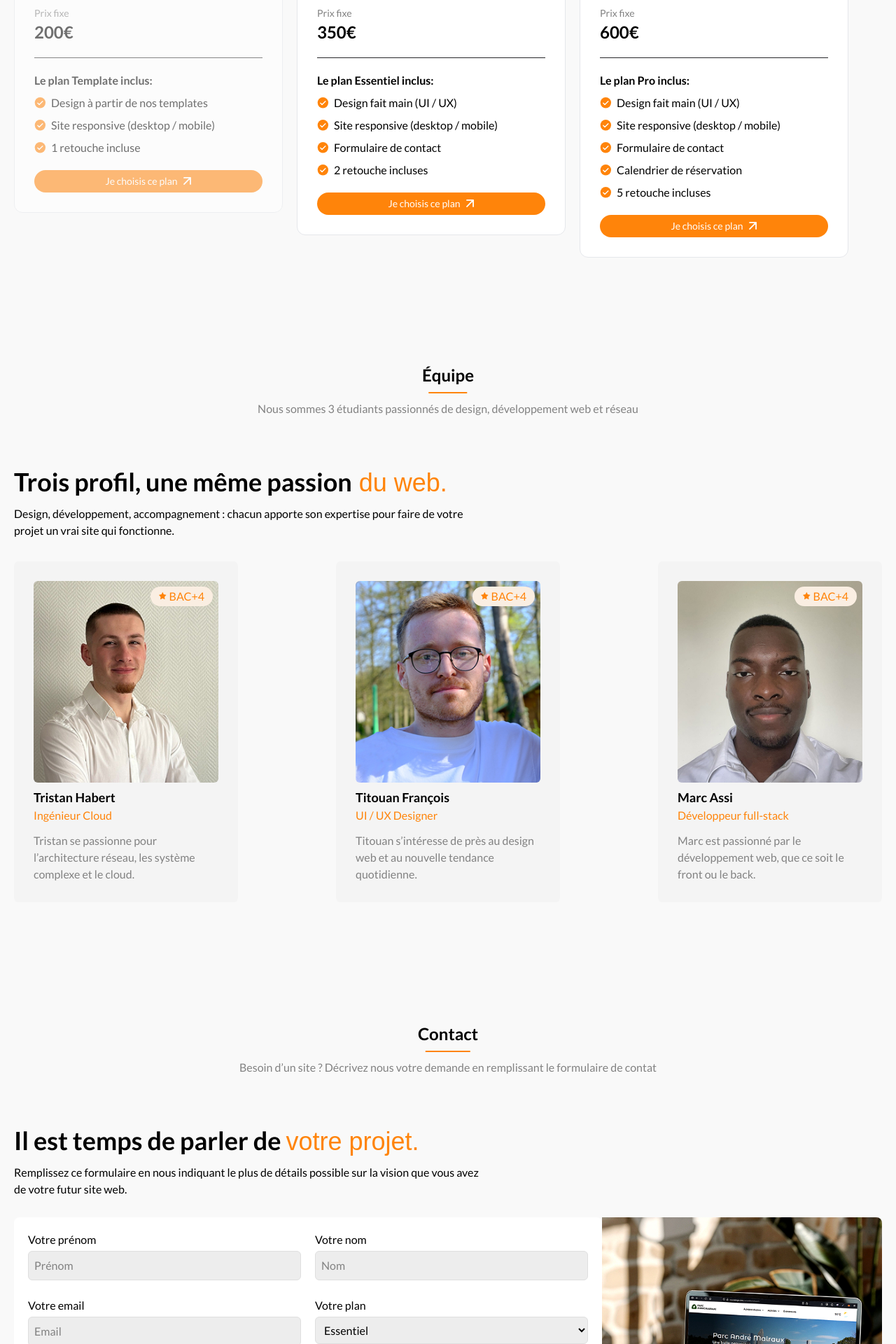
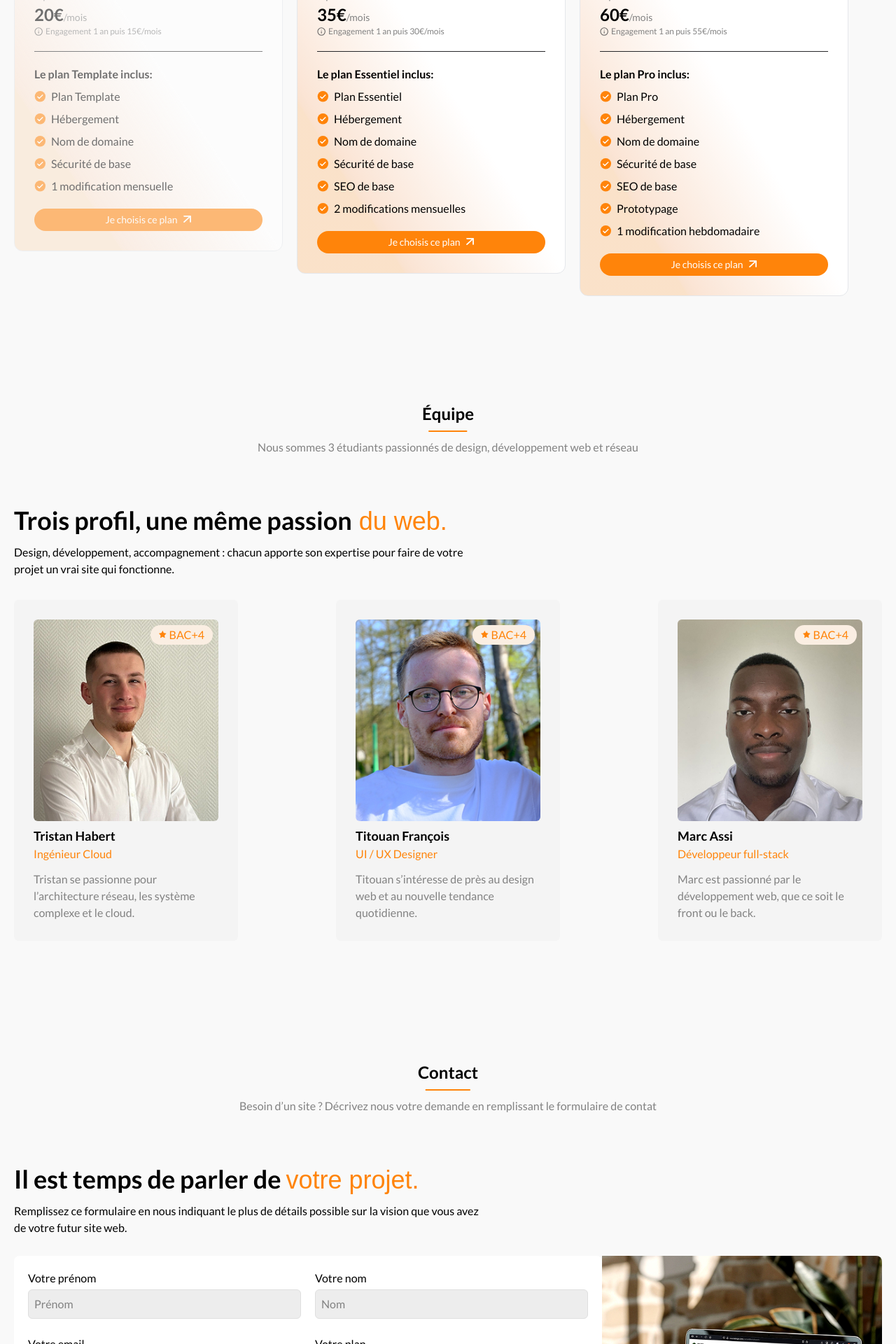
Before and after one commit to arizona-08/wapycloud, a Next.js app: page / in a window 1280 px wide. Shown: the part 3780-5700 px from the top of the page at 70% size. Built offline with nearby package versions, Linux system fonts and the light colour scheme; a web font is replaced by a local one.

Commit message:
Petite corretions de style + ajout de pré-sélection d'offre depuis les Offer Cards

```diff
--- a/app/components/ContactForm.tsx
+++ b/app/components/ContactForm.tsx
@@ -1,17 +1,25 @@
 'use client'
 import Image from 'next/image';
-import React from 'react'
+import React, { useEffect } from 'react'
 import axios from 'axios';
+import { useOffer } from './Context/OfferProvider';
+import { Offer } from './Context/OfferContext';
 
-interface ContactFormProps {
-  selectedOffer: string
+interface ContactFormCredentials{
+  firstname: string;
+  lastname: string;
+  email: string;
+  plan: string | Offer;
+  message: string;
 }
-function ContactForm({selectedOffer}: ContactFormProps) {
-  const [credentials, setCredentials] = React.useState({
+
+function ContactForm() {
+  const {offer, switchOffer} = useOffer();
+  const [credentials, setCredentials] = React.useState<ContactFormCredentials>({
     firstname: '',
     lastname: '',
     email: '',
-    plan: selectedOffer,
+    plan: offer,
     message: ''
   });
 
@@ -23,6 +31,11 @@ function ContactForm({selectedOffer}: ContactFormProps) {
     "Essentiel +",
     "Pro +",
   ]
+
+  useEffect(() => {
+    setCredentials((prev) => ({ ...prev, plan: offer }));
+  }, [offer]);
+
 
   async function handleSubmit(event: React.FormEvent<HTMLFormElement>) {
     event.preventDefault();
@@ -91,10 +104,15 @@ function ContactForm({selectedOffer}: ContactFormProps) {
               id="plan_select"
               className="w-full p-2 border border-[#DFDFDF] bg-custom-background-gray placeholder:text-custom-text-gray rounded-md outline-none"
               value={credentials.plan}
-              onChange={(e) => setCredentials({ ...credentials, plan: e.target.value })}
+              onChange={(e) => {
+                const value = e.target.value as Offer;
+                setCredentials({ ...credentials, plan: value });
+                switchOffer(value); // 🔥 mise à jour du contexte aussi
+              }}
               required
             >
-              {plans.map((plan, index) => (
+              {plans.map((plan, index) => !plan.startsWith('Template') && (
+
                 <option key={index} value={plan}>
                   {plan}
                 </option>
--- /dev/null
+++ b/app/components/Context/OfferContext.ts
@@ -0,0 +1,10 @@
+import React, { createContext } from "react";
+
+export type Offer = "Template" | "Essentiel" | "Pro" | "Template +" | "Essentiel +" | "Pro +";
+
+interface OfferContextType {
+  offer: Offer;
+  switchOffer: (offerTitle: Offer) => void;
+}
+
+export const Offercontext = createContext<OfferContextType | undefined>(undefined);
--- /dev/null
+++ b/app/components/Context/OfferProvider.tsx
@@ -0,0 +1,25 @@
+'use client';
+import React, { useContext } from 'react'
+import { Offer, Offercontext } from './OfferContext';
+
+function OfferProvider({children}: {children: React.ReactNode}) {
+  const [offer, setOffer] = React.useState<Offer>("Essentiel +");
+
+  const switchOffer = function(offerTitle: Offer) {
+    setOffer(offerTitle);
+  }
+
+  return (
+    <Offercontext.Provider value={{ offer, switchOffer }}>
+      {children}
+    </Offercontext.Provider>
+  )
+}
+
+export const useOffer = () => {
+  const context = useContext(Offercontext);
+  if (!context) throw new Error("useTheme must be used within a ThemeProvider");
+  return context;
+};
+
+export default OfferProvider
--- a/app/components/PrestationCard/PrestationCard.tsx
+++ b/app/components/PrestationCard/PrestationCard.tsx
@@ -6,7 +6,7 @@ interface PresentationCardProps {
 }
 function PrestationCard({ children }: PresentationCardProps) {
   return (
-    <div className="bg-custom-background-gray p-7 rounded-xl min-w-60 max-w-80 md:flex-1">
+    <div className="bg-custom-background-gray p-7 rounded-xl min-w-60 max-w-80 h-full md:flex-1">
       {children}
     </div>
   )
--- a/app/components/PrestationCard/PrestationImage.tsx
+++ b/app/components/PrestationCard/PrestationImage.tsx
@@ -15,7 +15,7 @@ function PrestationImage({ imgSrc, alt }: PrestationImageProps) {
         width={0}
         height={0}
         sizes="100vw"
-        style={{ width: '100%', height: 'auto' }}
+        style={{ width: '100%', height: '135px' }}
       />
     </div>
   )
--- a/app/components/offers/OfferCard.tsx
+++ b/app/components/offers/OfferCard.tsx
@@ -3,6 +3,8 @@ import OfferIndicator from './OfferIndicator'
 import OfferTitle from './OfferTitle'
 import Image from 'next/image';
 import Link from 'next/link';
+import { useOffer } from '../Context/OfferProvider';
+import { Offer } from '../Context/OfferContext';
 
 interface OfferCardProps{
   title: string;
@@ -14,10 +16,10 @@ interface OfferCardProps{
   features: string[];
   features_pro: string[];
   isSubscribing: boolean;
-  setOffer: (offer: string) => void;
 }
 
-function OfferCard({title, plan, description, price, price_per_month, price_per_month_after_one_year, features, features_pro, isSubscribing, setOffer}: OfferCardProps) {
+function OfferCard({title, plan, description, price, price_per_month, price_per_month_after_one_year, features, features_pro, isSubscribing}: OfferCardProps) {
+  const {switchOffer, offer} = useOffer();
   return (
     <li className={`inline-block min-w-72 w-full max-w-96 rounded-xl border border-gray-200 p-7 transition-all duration-300 ${title == 'Template' ? 'opacity-55' : ''} ${isSubscribing ? 'bg-gradient-to-tr from-primary/20 from-20% to-white to-50%' : 'bg-white'}`}>
       <OfferIndicator offerTitle={title}/>
@@ -72,9 +74,12 @@ function OfferCard({title, plan, description, price, price_per_month, price_per_
         </ul>
       </div>
       <Link
-        onClick={() => setOffer(title + '+')}
+        onClick={() => {
+          const offerTitle = isSubscribing ? title + ' +' : title;
+          switchOffer(offerTitle as Offer);
+        }}
         className="cursor-pointer bg-primary rounded-full text-center text-white py-1.5 text-sm w-full mt-5 flex items-center justify-center gap-2"
-        href={title === 'Template' ? '' : '#contact'}
+        href={title.startsWith('Template') ? '#offres' : '#contact'}
       >
         Je choisis ce plan
         <span className="inline-block w-3 h-3">
--- a/app/components/offers/OfferSwitch.tsx
+++ b/app/components/offers/OfferSwitch.tsx
@@ -16,11 +16,19 @@ function OfferSwitch({
       {/* Capsule animée */}
       <div
         className={`absolute top-1 bottom-1 left-1 w-[calc(50%-4px)] rounded-full bg-primary transition-transform duration-300 ease-in-out ${
-          isSubscription ? 'translate-x-full' : 'translate-x-0'
+          isSubscription ? 'translate-x-0' : 'translate-x-full'
         }`}
       />
 
       {/* Boutons */}
+      <button
+        onClick={triggerSubscribe}
+        className={`cursor-pointer z-10 flex-1 text-center py-2 px-3 text-sm rounded-full transition-colors duration-200 ${
+          isSubscription ? 'text-white font-medium' : 'text-gray-500 font-normal'
+        }`}
+      >
+        Avec abonnement
+      </button>
       <button
         onClick={triggerUnsubscribe}
         className={`cursor-pointer z-10 flex-1 text-center py-2 px-3 text-sm rounded-full transition-colors duration-200 ${
@@ -29,14 +37,6 @@ function OfferSwitch({
       >
         Sans abonnement
       </button>
-      <button
-        onClick={triggerSubscribe}
-        className={`cursor-pointer z-10 flex-1 text-center py-2 px-3 text-sm rounded-full transition-colors duration-200 ${
-          isSubscription ? 'text-white font-medium' : 'text-gray-500 font-normal'
-        }`}
-      >
-        Avec abonnement
-      </button>
     </div>
   );
 }
--- a/app/layout.tsx
+++ b/app/layout.tsx
@@ -2,6 +2,7 @@ import type { Metadata } from "next";
 import "./globals.css";
 import Navbar from "./components/layouts/Navbar";
 import Footer from "./components/layouts/Footer";
+import OfferProvider from "./components/Context/OfferProvider";
 
 export const metadata: Metadata = {
   title: "WapyCloud – Création de sites internet & applications web cloud",
@@ -71,11 +72,13 @@ export default function RootLayout({
     <html lang="fr">
       <head/>
       <body className="relative w-full min-h-screen flex flex-col overflow-x-hidden font-primary bg-body-background">
-        <Navbar />
-        <main className="flex-1 overflow-x-hidden">
-          {children}
-        </main>
-        <Footer />
+        <OfferProvider>
+          <Navbar />
+          <main className="flex-1 overflow-x-hidden">
+            {children}
+          </main>
+          <Footer />
+        </OfferProvider>
       </body>
     </html>
   );
--- a/app/page.tsx
+++ b/app/page.tsx
@@ -8,19 +8,14 @@ import TeamSection from "./sections/TeamSection";
 import React from "react";
 
 export default function Home() {
-  const [pickedOffer, setPickedOffer] = React.useState("Essentiel");
-  function handleSetOffer(offer: string){
-    setPickedOffer(offer)
-  }
-
   return (
     <div className="">
       <HeroSection />
       <AboutUsSection />
       <RealisationsSection />
-      <OfferSection setOffer={handleSetOffer} />
+      <OfferSection/>
       <TeamSection />
-      <ContactSection selectedOffer={pickedOffer} />
+      <ContactSection/>
     </div>
   );
 }
--- a/app/sections/ContactSection.tsx
+++ b/app/sections/ContactSection.tsx
@@ -3,11 +3,8 @@ import Title from '../components/Title'
 import ContactForm from '../components/ContactForm'
 import Image from 'next/image'
 
-interface ContactSectionProps{
-  selectedOffer: string
-}
 
-function ContactSection({selectedOffer}: ContactSectionProps) {
+function ContactSection() {
   return (
     <section id="contact" className="my-28">
       <div className="p-5 max-w-7xl mx-auto">
@@ -24,7 +21,7 @@ function ContactSection({selectedOffer}: ContactSectionProps) {
         </div>
 
         <div className="mt-7 md:flex md:justify-center md:items-stretch">
-          <ContactForm selectedOffer={selectedOffer}/>
+          <ContactForm/>
           <div className="hidden md:block relative flex-1 rounded-tr-lg rounded-br-lg overflow-hidden">
             <Image
               src="/pngs/contact-form-pic.jpg"
--- a/app/sections/OfferSection.tsx
+++ b/app/sections/OfferSection.tsx
@@ -3,13 +3,10 @@ import React from 'react'
 import Title from '../components/Title'
 import OfferCard from '../components/offers/OfferCard'
 import OfferSwitch from '../components/offers/OfferSwitch'
-
-interface OfferSectionProps{
-  setOffer: (offer: string) => void;
-}
+import { Offer } from '../components/Context/OfferContext'
 
 
-function OfferSection({setOffer}: OfferSectionProps) {
+function OfferSection() {
   const offers = [
     {
       title: "Template",
@@ -79,7 +76,7 @@ function OfferSection({setOffer}: OfferSectionProps) {
 
     },
   ]
-  const [isSubscribing, setIsSuscribing] = React.useState(false);
+  const [isSubscribing, setIsSuscribing] = React.useState(true);
 
 
   function handleSubscribe(){
@@ -122,7 +119,6 @@ function OfferSection({setOffer}: OfferSectionProps) {
                 features={offer.features}
                 features_pro={offer.features_pro}
                 isSubscribing={isSubscribing}
-                setOffer={() => setOffer(isSubscribing ? `${offer.title} +` : offer.title) }
               />
             ))}
 
```
